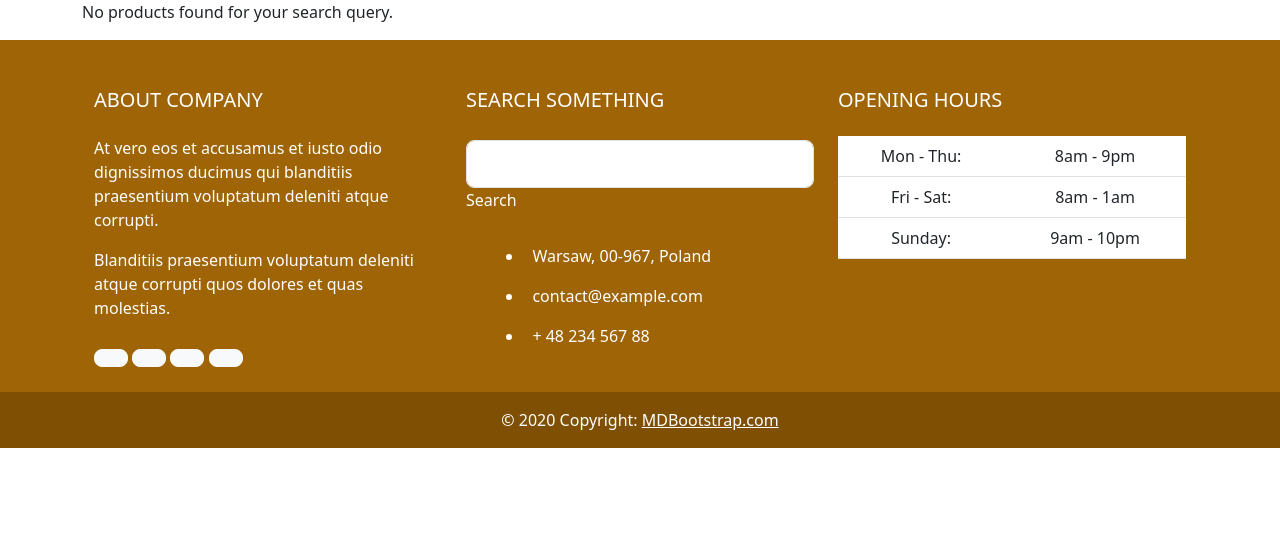
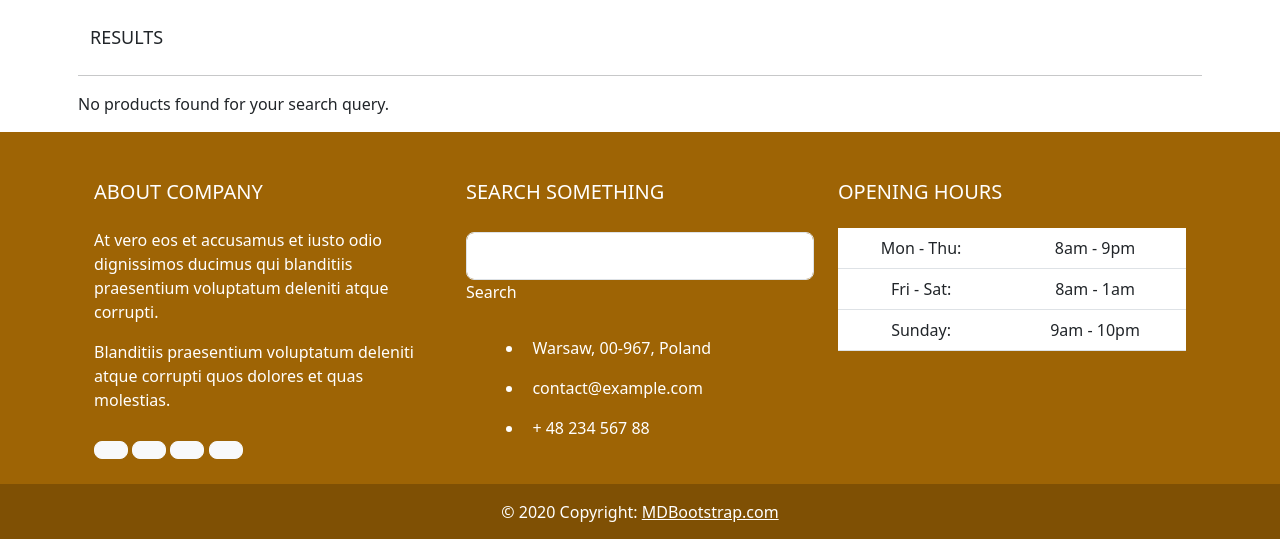
Before and after one commit to Mohammad-R-N/coffee-shop, a Django app: page /search/ in a window 1280 px wide. Shown: the part 72-611 px from the top of the page. Run offline with Django 4.2, Linux system fonts and the light colour scheme; data that the repository does not hold is empty; some libraries are stand-ins or nearby versions.

Commit message:
chore: search result page V1 created

```diff
--- a/project/core/templates/core/search_results.html
+++ b/project/core/templates/core/search_results.html
@@ -3,34 +3,28 @@
 
 {%block content %}
 
-<div class="container">
-    <div class="row">
-        <div class="col-xl-12 pt-120 pb-120">
+
+<div class="px-2 container">
+    <p class="container my-4" style="font-size: large;">RESULTS</p>
+    <hr class="singleline">
+    <div class="row row-cols-1 row-cols-md-3 g-4">
         {% if results %}
-            {% for product in results %}
-            <div class="col-xl-4 col-lg-4 col-md-4 l-item grid-item cat1 cat3 cat4 mt-35">
-                {% csrf_token %}
-                <div class="container">
+        {% for product in results%}
+        <div class="col">
             <div class="card" style="width: 18rem;">
                 <img src="{{product.image.url}}" class="card-img-top">
                 <div class="card-body">
                     <h5 class="card-title">{{product.name}}</h5>
-                            <p>{{ product.description|safe }}</p><br /><br />
-                            <a href="{{product.get_absolute_url}}" class="btn btn-primary">Detail</a>
-                        </div>
-                        <form action="{% url 'carts:cart_add' product.id %}" method="post">
-                            {% csrf_token %}
-                            {{ form }}
-                            <input type="submit" value="add to cart">
+                    <a href="{{product.get_absolute_url}}" class="btn btn-warning">Detail & Order</a>
                 </div>
             </div>
         </div>
-            {% endfor %}
+
+        {%endfor%}
         {% else %}
         <p class="mt-35">No products found for your search query.</p>
         {% endif %}
     </div>
 </div>
-</div>
 
 {% endblock content %}
```
Lines whose indentation alone changed are shown as unchanged.
